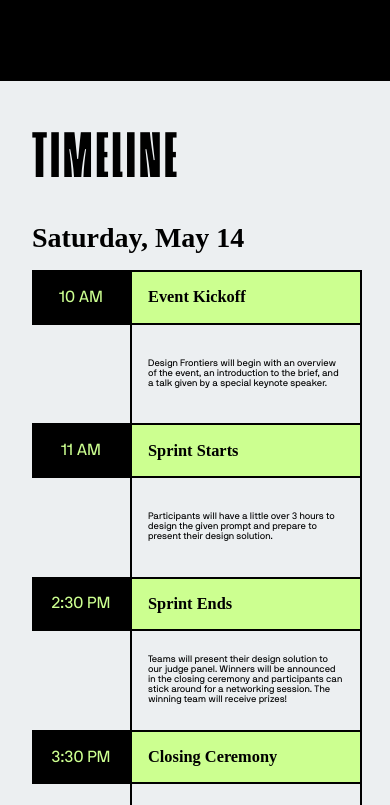
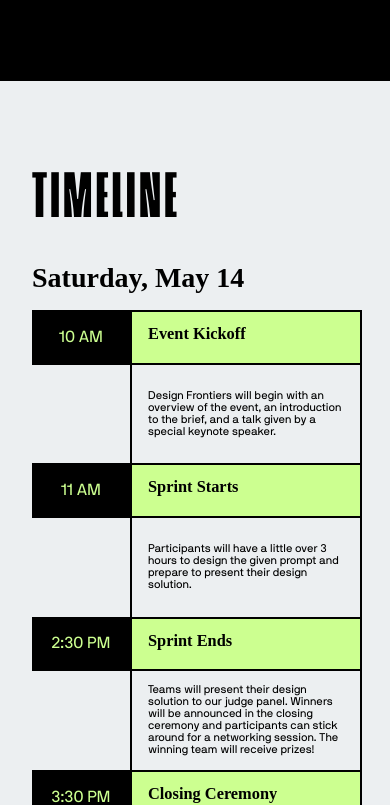
Before and after one commit to ucsddesignco/frontiers22, a React (Create React App) app: page / in a window 390 px wide. Shown: the part 2120-2925 px from the top of the page. Built offline with nearby package versions, Linux system fonts and the light colour scheme; a web font is replaced by a local one.

Commit message:
Final content and styling fixes

```diff
--- a/src/components/Navbar/index.js
+++ b/src/components/Navbar/index.js
@@ -20,7 +20,7 @@ const Navbar = () => {
                         <a href="https://bit.ly/dco-df22-signup" target="_blank" >REGISTER</a>
                     </li>
                     <li>
-                        <img src={Logo} />
+                        <a href="https://ucsddesign.co" target="_blank"><img src={Logo} /></a>
                     </li>
                 </ul>
             </nav>
--- a/src/components/Timeline/style.scss
+++ b/src/components/Timeline/style.scss
@@ -5,10 +5,11 @@
     flex-direction: column;
     align-items: center;
     background-color: $secondary-color;
-    width: 100vw;
+    margin-top: 2.5rem;
+    width: 70vw;
     h2 {
         margin: 5vh 0 1rem 0;
-        width: 45%;
+        width: 65%;
         text-align: left;
         color: $text-color;
         font-size: 1.3vw;
@@ -24,7 +25,7 @@
     }
 
     &__table {
-        width: 52%;
+        width: 65%;
     }
 
     &__row {
@@ -62,6 +63,7 @@
                     width: 100%;
                     text-align: left;
                     color: $text-color;
+                    padding-bottom: 0.4rem;
                 }
             }
             &__header {
@@ -77,7 +79,7 @@
                 > p {
                     text-align: left;
                     color: $text-color;
-                    font-size: 2vw;
+                    font-size: 0.8rem;
                 }
             }
         }
@@ -171,7 +173,7 @@
                     padding: 1.5rem 1rem;
 
                     > p {
-                        font-size: 2.4vw;
+                        font-size: 0.7rem;
                     }
                 }
             }
```
